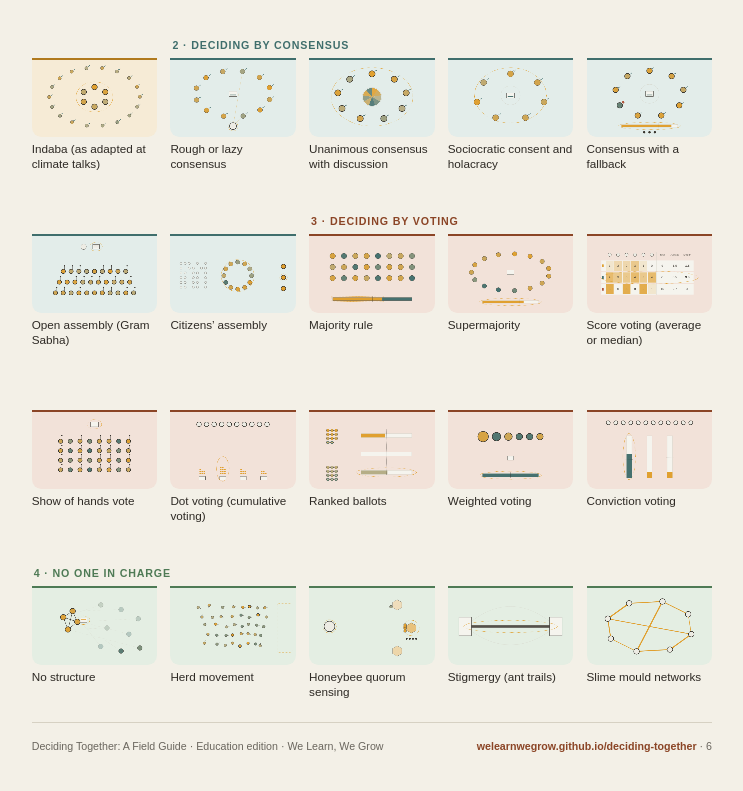
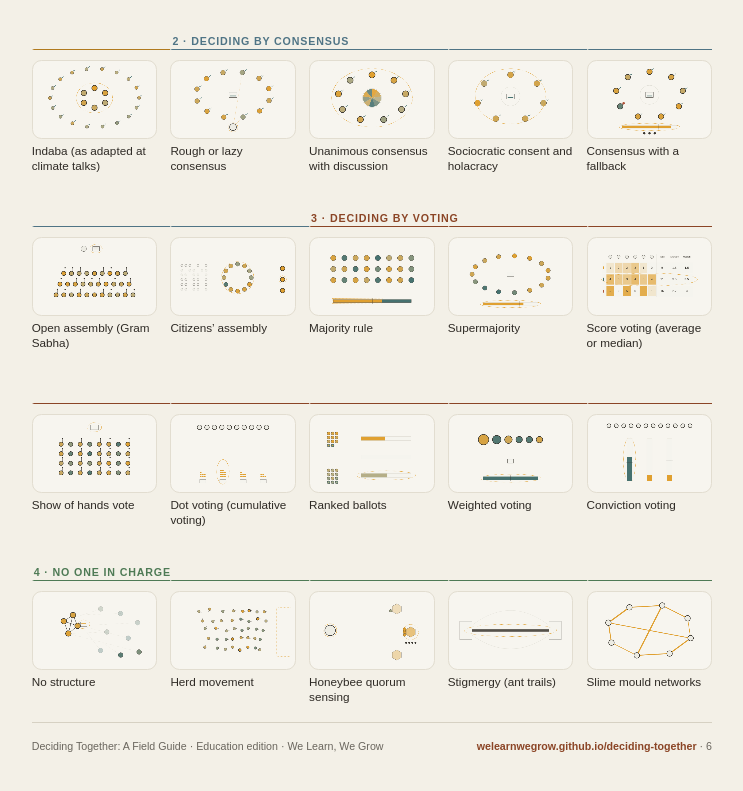
Before and after one commit to welearnwegrow/deciding-together, a plain HTML site: page tools/pdf-25.html in a window 1280 px wide. Shown: the part 5927-6718 px from the top of the page, without its empty margins (25-768 px from the left). Drawn offline with Linux system fonts and the light colour scheme; a web font is replaced by a local one.

Commit message:
PDF page 6: drop the tints; each group gets a coloured title and a line of its colour above its structures
Co-Authored-By: Claude Opus 5.5 <noreply@anthropic.com>
Claude-Session: https://claude.ai/code/session_01JBrDstw3eJCHzJzmYirHMr

```diff
--- a/tools/pdf-25.html
+++ b/tools/pdf-25.html
@@ -57,14 +57,14 @@ header.top, footer, body > *:not(#out):not(script){display:none !important}
 .grid25{display:grid; grid-template-columns:repeat(5,minmax(0,1fr)); gap:5mm 3.5mm; flex:1; align-content:space-evenly}
 .c25{display:flex; flex-direction:column; gap:1.5mm}
 .c25 canvas{width:100%; height:auto; aspect-ratio:460/288; background:#F7F5EF; border:1px solid #E2DDD0; border-radius:2.5mm; display:block}
-.g25{display:block; width:0; height:4.2mm; font-style:normal; font-size:8pt; font-weight:700; letter-spacing:.08em; text-transform:uppercase; color:#7A5C22; white-space:nowrap; overflow:visible; border-left:2px solid transparent}
+.g25{display:block; height:4.6mm; font-style:normal; font-size:8pt; font-weight:700; letter-spacing:.08em; text-transform:uppercase; color:#7A5C22; white-space:nowrap; overflow:visible; border-left:2px solid transparent}
 .c25{--gc:#7A5C22}
-.c25.g0{--gc:#B07A1E; --gt:#F6EBD6}
-.c25.g1{--gc:#3F6E6C; --gt:#E3EDEA}
-.c25.g2{--gc:#8B4526; --gt:#F2E2D9}
-.c25.g3{--gc:#4E7A55; --gt:#E4EEE3}
-.c25 .g25{color:var(--gc)}
-.c25 canvas{background:var(--gt) !important; border:0 !important; border-top:2.5px solid var(--gc) !important; border-radius:0 0 2.5mm 2.5mm !important}
+.c25.g0{--gc:#B07A1E}
+.c25.g1{--gc:#4F7485}
+.c25.g2{--gc:#8B4526}
+.c25.g3{--gc:#4E7A55}
+.c25 .g25{color:var(--gc); border-bottom:1.5px solid var(--gc); margin:0 -3.5mm 1.2mm 0}
+.c25:nth-child(5n) .g25{margin-right:0}
 .c25 span{font-size:8.8pt; line-height:1.25; font-weight:500}
 .allurl{display:flex; justify-content:center; padding:4mm 0 2mm}
 .allurl span{background:#8B4526; color:#fff; font-weight:700; font-size:13pt; border-radius:999px; padding:3.5mm 9mm}
```
Also changed, not shown: 1 other file.
